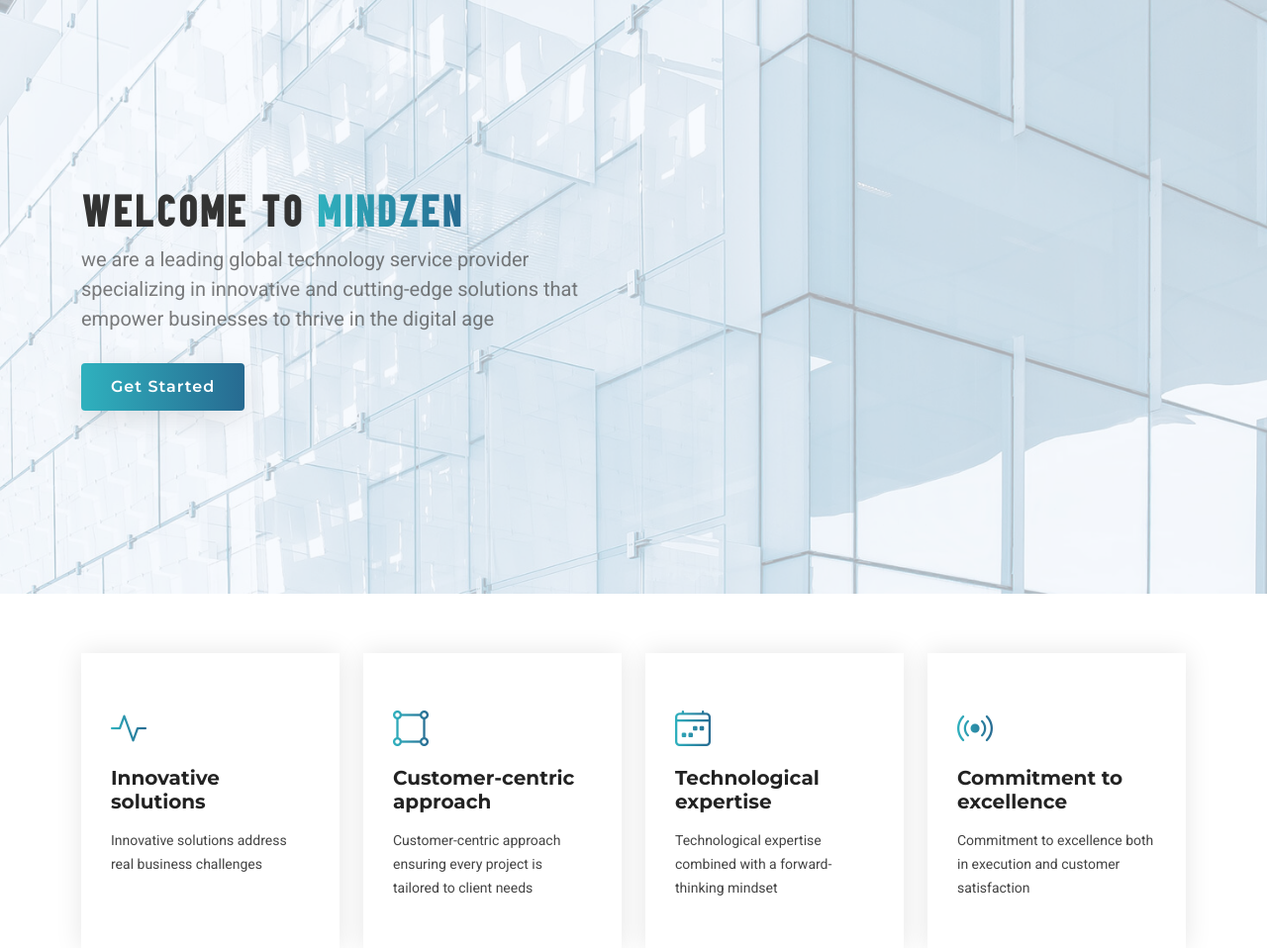
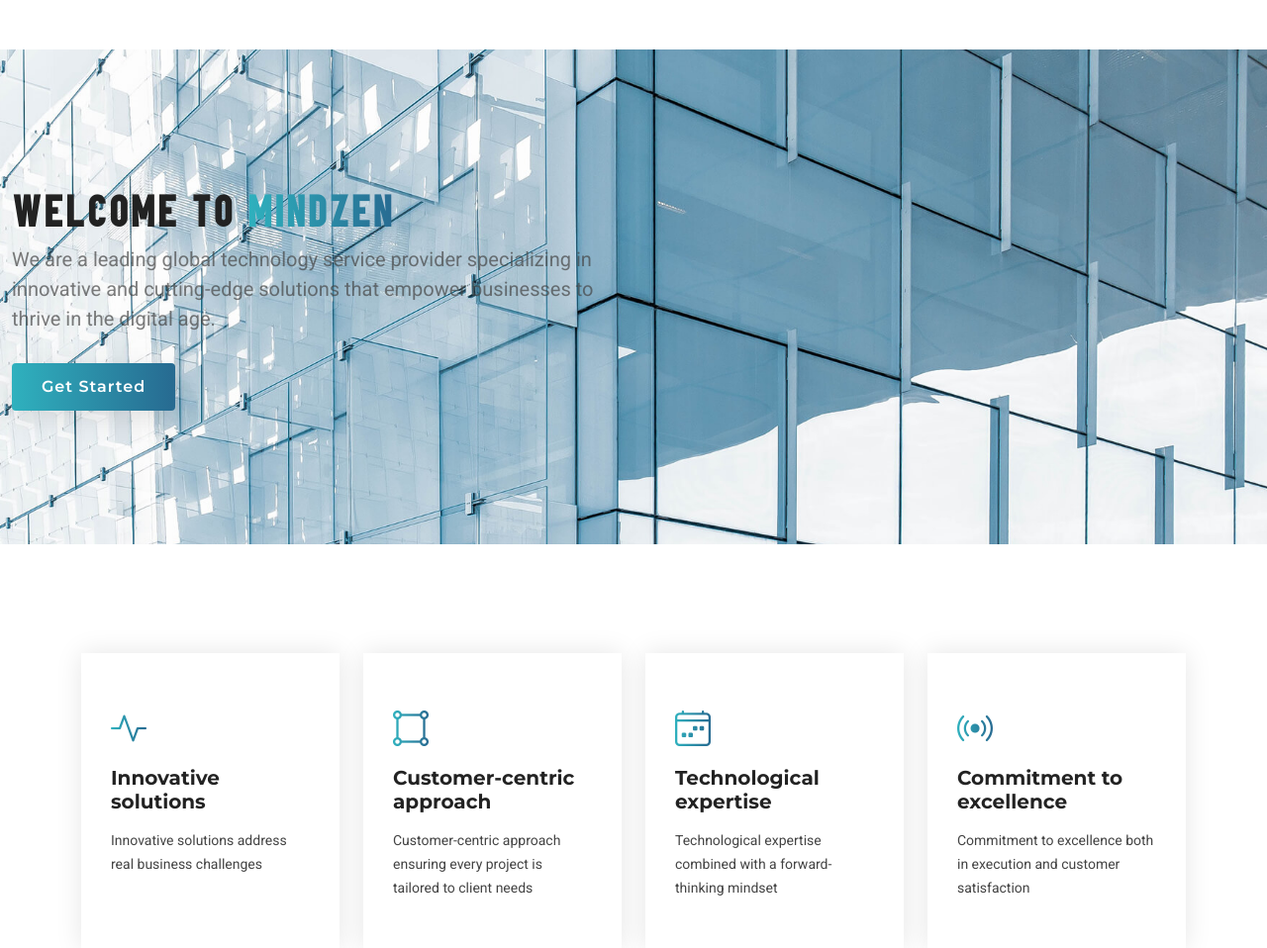
Before and after one commit to thulasidharank/MindZen, a Django app: page / in a window 1280 px wide. Shown: the part 100-1058 px from the top of the page at 99% size. Run offline with Django 5.2, Linux system fonts and the light colour scheme; some libraries are stand-ins or nearby versions.

Commit message:
hero section change to carousal

```diff
--- a/Templates/index.html
+++ b/Templates/index.html
@@ -65,6 +65,7 @@
 
         <main class="main">
             <!-- Hero Section -->
+            {% comment %}
             <section id="hero" class="hero section light-background">
                 <div class="container">
                     <div class="row gy-4">
@@ -81,16 +82,44 @@
                             </p>
                             <div class="d-flex">
                                 <a href="#about" class="btn-get-started">Get Started</a>
-                                {% comment %}
-                                <a href="" class="glightbox btn-watch-video d-flex align-items-center"
-                                    ><i class="bi bi-play-circle"></i><span class="video_text">Watch Video</span></a
-                                >
-                                {% endcomment %}
                             </div>
                         </div>
                     </div>
                 </div>
             </section>
+            {% endcomment %}
+
+            <div id="hero" class="hero">
+                <div class="container-fluid m-0 p-0">
+                    <div class="row hero_row">
+                        <div id="carouselExampleInterval" class="carousel slide carousel-fade" data-bs-ride="carousel">
+                            <div class="carousel-inner">
+                                <div class="carousel-item active" data-bs-interval="5000">
+                                    <img src="{% static '/img/hero-bg.jpg' %}" class="d-block w-100" alt="..." />
+                                </div>
+                                <div class="carousel-item" data-bs-interval="5000">
+                                    <img src="{% static '/img/about-2.jpg' %}" class="d-block w-100" alt="..." />
+                                </div>
+                                <div class="carousel-item" data-bs-interval="5000">
+                                    <img src="{% static '/img/about-3.jpg' %}" class="d-block w-100" alt="..." />
+                                </div>
+                            </div>
+                        </div>
+
+                        <div class="hero-content text-center">
+                            <h1>Welcome to <span>MindZen</span></h1>
+                            <p>
+                                We are a leading global technology service provider specializing in innovative and
+                                cutting-edge solutions that empower businesses to thrive in the digital age.
+                            </p>
+                            <div class="d-flex justify-content-start">
+                                <a href="#about" class="btn-get-started">Get Started</a>
+                            </div>
+                        </div>
+                    </div>
+                </div>
+            </div>
+
             <!-- /Hero Section -->
 
             <!-- Featured Services Section -->
@@ -852,7 +881,11 @@
                         <div class="footer-contact pt-3">
                             <p>Mindzen Technologies Private Limited, Akshaya Nagar,Bangalore, <strong>India</strong></p>
                             <p>Mindzen Technologies Private Limited, MBZ, Behind Safeer Mall, <strong>Dubai</strong></p>
-                            <p class="mt-3"><strong>Phone:</strong> <span>+91 7829527882 (India)</span><br><span class="ms-5">+971 50 979 8265 (Dubai)</span></p>
+                            <p class="mt-3">
+                                <strong>Phone:</strong> <span>+91 7829527882 (India)</span><br /><span class="ms-5"
+                                    >+971 50 979 8265 (Dubai)</span
+                                >
+                            </p>
                             <p><strong>Email:</strong> <span>info@mindzen.com</span></p>
                         </div>
                     </div>
@@ -941,5 +974,14 @@
 
         <!-- Main JS File -->
         <script src="{% static 'js/main.js' %}"></script>
+
+        <script>
+            document.addEventListener("DOMContentLoaded", function () {
+                let carousel = new bootstrap.Carousel(document.querySelector("#carouselExampleInterval"), {
+                    interval: 5000,
+                    pause: false,
+                });
+            });
+        </script>
     </body>
 </html>
--- a/static/css/main.css
+++ b/static/css/main.css
@@ -904,15 +904,19 @@ section,
 .hero {
   width: 100%;
   min-height: 75vh;
-  position: relative;
-  padding: 60px 0;
+  padding: 0;
   display: flex;
   align-items: center;
-  background: url("../img/hero-bg.jpg") top left;
-  background-size: cover;
-}
-
-.hero:before {
+  justify-content: center;
+}
+
+@media (max-width: 768px) {
+  .hero {
+    min-height: fit-content;
+  }
+}
+
+/* .hero:before {
   content: "";
   background: color-mix(in srgb, var(--background-color), transparent 30%);
   position: absolute;
@@ -920,10 +924,66 @@ section,
   top: 0;
   left: 0;
   right: 0;
-}
-
-.hero .container {
+} */
+
+.hero .container-fluid {
   position: relative;
+}
+
+.hero .hero_row {
+  margin: 0;
+  padding: 0;
+  overflow: hidden;
+  width: 100%;
+  position: relative;
+}
+
+.hero_row .carousel {
+  position: relative;
+  width: 100%;
+  height: 500px;
+  padding: 0;
+}
+
+@media (max-width: 768px) {
+  .hero_row .carousel {
+    height: 400px;
+  }
+}
+
+.hero_row .carousel .carousel-inner {
+  width: 100%;
+  height: 100%;
+}
+
+.hero_row .carousel .carousel-inner .carousel-item {
+  width: 100%;
+  height: 100%;
+  position: relative;
+  background-size: cover;
+  background-position: center;
+  background-repeat: no-repeat;
+  overflow: hidden;
+}
+
+.hero_row .carousel .carousel-inner .carousel-item img {
+  width: 100%;
+  height: 100%;
+  object-fit: cover;
+}
+
+.hero_row .hero-content {
+  position: absolute;
+  top: 0;
+  left: 0;
+  width: 100%;
+  height: 100%;
+  display: flex;
+  flex-direction: column;
+  justify-content: center;
+  /* padding: 0 15px; */
+  z-index: 3;
+  text-align: start;
 }
 
 .hero h1 {
@@ -933,6 +993,7 @@ section,
   font-weight: 700;
   line-height: 56px;
   letter-spacing: 3px;
+  text-align: start;
 }
 
 .hero h1 span {
@@ -947,6 +1008,8 @@ section,
   margin: 5px 0 30px 0;
   font-size: 20px;
   font-weight: 400;
+  text-align: start;
+  width: 50%;
 }
 
 .hero .btn-get-started {
@@ -1017,18 +1080,29 @@ section,
   .hero h1 {
     font-size: 28px;
     line-height: 36px;
+    /* text-align: center; */
   }
 
   .hero p {
     font-size: 18px;
     line-height: 24px;
     margin-bottom: 30px;
+    width: 100%;
+    /* text-align: center; */
   }
 
   .hero .btn-get-started,
   .hero .btn-watch-video {
     font-size: 13px;
   }
+}
+
+@media (max-width: 991px) {
+
+  .hero p {
+    width: 100%;
+  }
+
 }
 
 @keyframes up-down {
```
